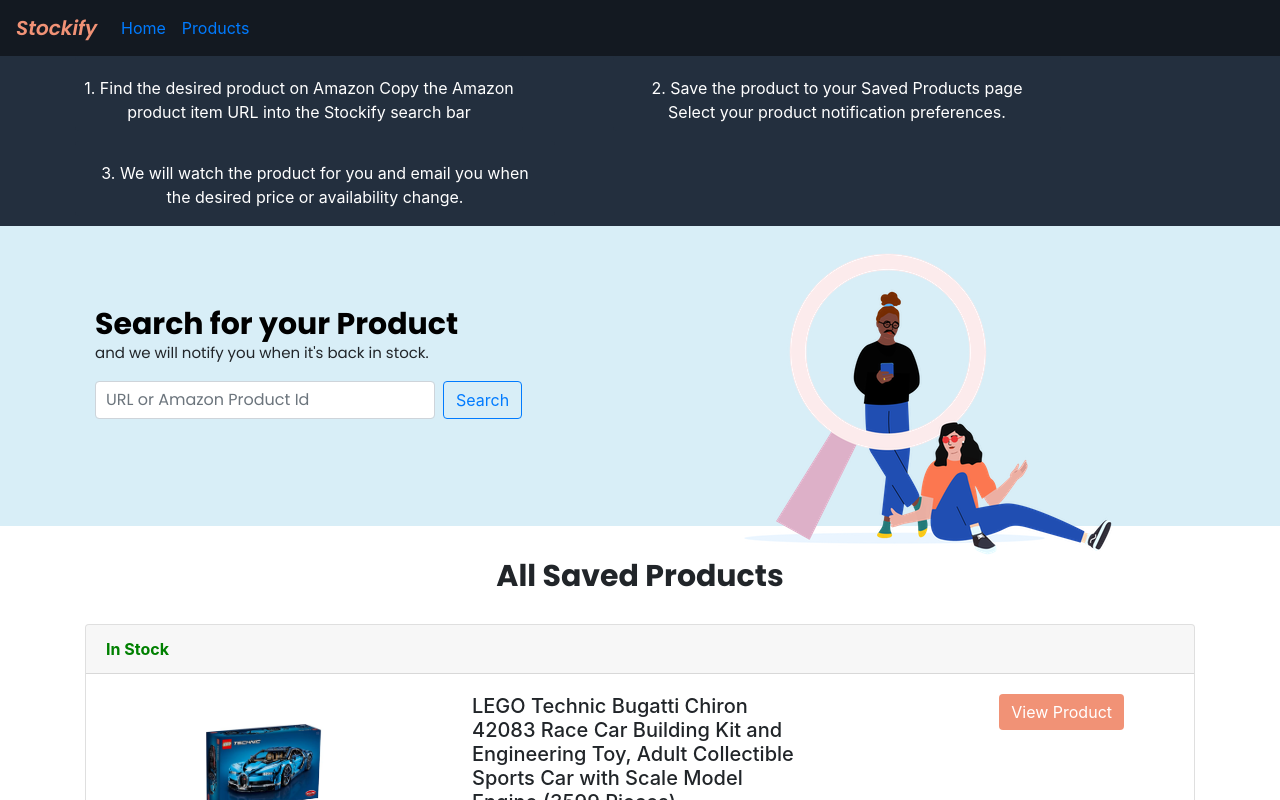
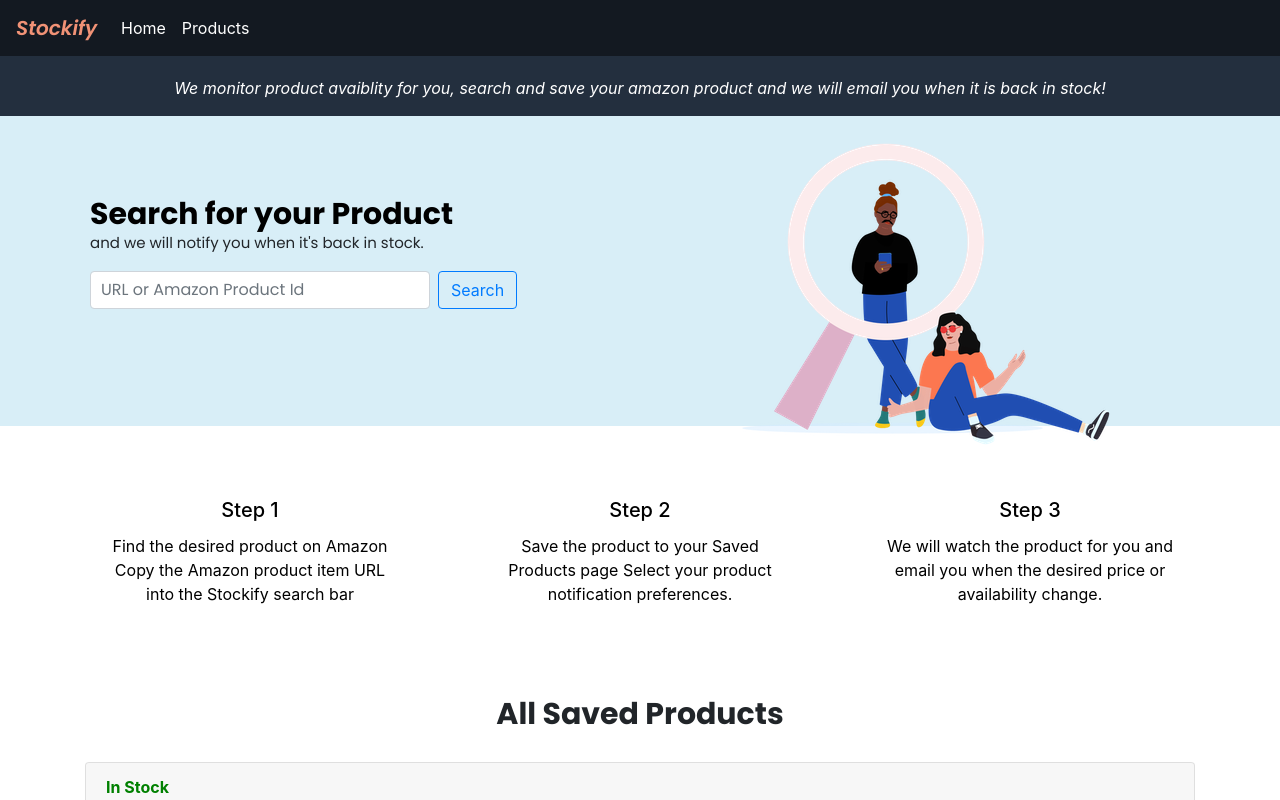
Before and after one commit to TEXWRECKS/Stockify, a React (Create React App) app in the folder client/: page / in a window 1280 px wide. Shown: the top 800 px of the page. Built offline with nearby package versions, Linux system fonts and the light colour scheme.

Commit message:
corrected formatting, added new banners

```diff
--- a/client/src/App.css
+++ b/client/src/App.css
@@ -40,8 +40,9 @@
 /* Index page - product search */
 .jumbotron {
   background-color: #d8eef7;
-  max-height: 300px;
+  max-height: 310px;
   padding: 10px;
+  padding-bottom: 70px;
 }
 
 .input-col {
@@ -51,7 +52,6 @@
 
 .product-search {
   /* margin-top: 20px; */
-  width: 1000px;
   margin-right: 10px;
   padding-left: 10px;
   font-family: 'Poppins', sans-serif;
@@ -76,7 +76,7 @@
 
 .search-col {
   margin-top: 70px;
-  margin-left: 10px;
+  margin-left: 5px;
 }
 
 /* Navbar */
@@ -88,6 +88,9 @@
   font-family: 'Poppins', sans-serif;
 }
 
+nav .navbar-nav li a {
+  color: white !important;
+}
 .navbar-nav {
   color: white;
 }
@@ -186,14 +189,38 @@
 
 .infoBanner {
   align-items: center;
-  border: none;
-  background-color: #232f3e;
+  /* border: none; */
+  background-color: grey;
   height: 75px;
   color: white;
-  margin-left: 90px;
   margin-bottom: 10px;
 }
 
 .instructionBanner {
+  background-color: grey;
+}
+
+.container-info {
+  margin: 0;
+}
+/* #232f3e; */
+
+.info-card {
+  background-color: white;
+  padding: 10px;
+  margin: 10px;
+  padding-bottom: 40px;
+  color: black;
+  border: none;
+}
+
+/* top banner */
+
+.top-banner {
   background-color: #232f3e;
+  font-weight: 20px;
+  font-style: italic;
+  color: white;
+  padding-top: 20px;
+  height: 60px;
 }
--- a/client/src/pages/index.js
+++ b/client/src/pages/index.js
@@ -1,6 +1,6 @@
 import React, { useState } from 'react';
 import '../App.css';
-import { Card, Row, Col, Button, Form } from 'react-bootstrap';
+import { Card, Row, Col, Button, Form, CardDeck } from 'react-bootstrap';
 import Banner from '../assets/images/Stuck at Home - Searching.png';
 import Axios from 'axios';
 import { FontAwesomeIcon } from '@fortawesome/react-fontawesome';
@@ -26,55 +26,11 @@
   }
   return (
     <div className="App">
-      <div className="instructionBanner center">
-        <div className="row">
-          <Card className="infoBanner" style={{ width: '28rem' }}>
-            <div className="row">
-              {/* <Card.Img
-                className="icon"
-                variant="top"
-                src={searchIcon}
-                style={{ width: 20 }}
-              /> */}
-              <Card.Body>
-                <Card.Text>
-                  <FontAwesomeIcon icon="faCoffee" />
-                  1. Find the desired product on Amazon Copy the Amazon product
-                  item URL into the Stockify search bar
-                </Card.Text>
-              </Card.Body>
+      <div className="top-banner">
+        We monitor product avaiblity for you, search and save your amazon
+        product and we will email you when it is back in stock!
       </div>
-          </Card>
-          <Card className="infoBanner" style={{ width: '28rem' }}>
-            {/* <Card.Img
-              className="icon"
-              variant="top"
-              src={saveIcon}
-              style={{ width: 20 }}
-            /> */}
-            <Card.Body>
-              <Card.Text>
-                2. Save the product to your Saved Products page Select your
-                product notification preferences.
-              </Card.Text>
-            </Card.Body>
-          </Card>
-          <Card className="infoBanner" style={{ width: '30rem' }}>
-            {/* <Card.Img
-              className="icon"
-              variant="top"
-              src={shopIcon}
-              style={{ width: 20 }}
-            /> */}
-            <Card.Body>
-              <Card.Text>
-                3. We will watch the product for you and email you when the
-                desired price or availability change.
-              </Card.Text>
-            </Card.Body>
-          </Card>
-        </div>
-        <div className="jumbotron jumbotron-fluid mt-10">
+      <div className="jumbotron jumbotron-fluid mt-20">
         <div className="container">
           <Row>
             <Col className="search-col md-8">
@@ -95,12 +51,46 @@
               </Form>
             </Col>
             <Col className="md-4">
-                <img className="banner-photo" src={Banner} alt="" />
+              <img className="banner-photo" src={Banner} alt="bannerphoto" />
             </Col>
           </Row>
         </div>
       </div>
-        <div className="container"></div>
+      <div className="container banner">
+        <div className="row">
+          <CardDeck>
+            <Card className="info-card">
+              <Card.Body>
+                {/* Icon to be added */}
+                <Card.Title>Step 1</Card.Title>
+                <Card.Text>
+                  Find the desired product on Amazon Copy the Amazon product
+                  item URL into the Stockify search bar
+                </Card.Text>
+              </Card.Body>
+            </Card>
+            <Card className="info-card">
+              <Card.Body>
+                {/* Icon to be added */}
+                <Card.Title>Step 2</Card.Title>
+                <Card.Text>
+                  Save the product to your Saved Products page Select your
+                  product notification preferences.
+                </Card.Text>
+              </Card.Body>
+            </Card>
+            <Card className="info-card">
+              <Card.Body>
+                {/* Icon to be added */}
+                <Card.Title>Step 3</Card.Title>
+                <Card.Text>
+                  We will watch the product for you and email you when the
+                  desired price or availability change.
+                </Card.Text>
+              </Card.Body>
+            </Card>
+          </CardDeck>
+        </div>
       </div>
     </div>
   );
```
Also changed, not shown: 1 other file (tests, documents, lock files or other folders). Lines whose indentation alone changed are shown as unchanged.
